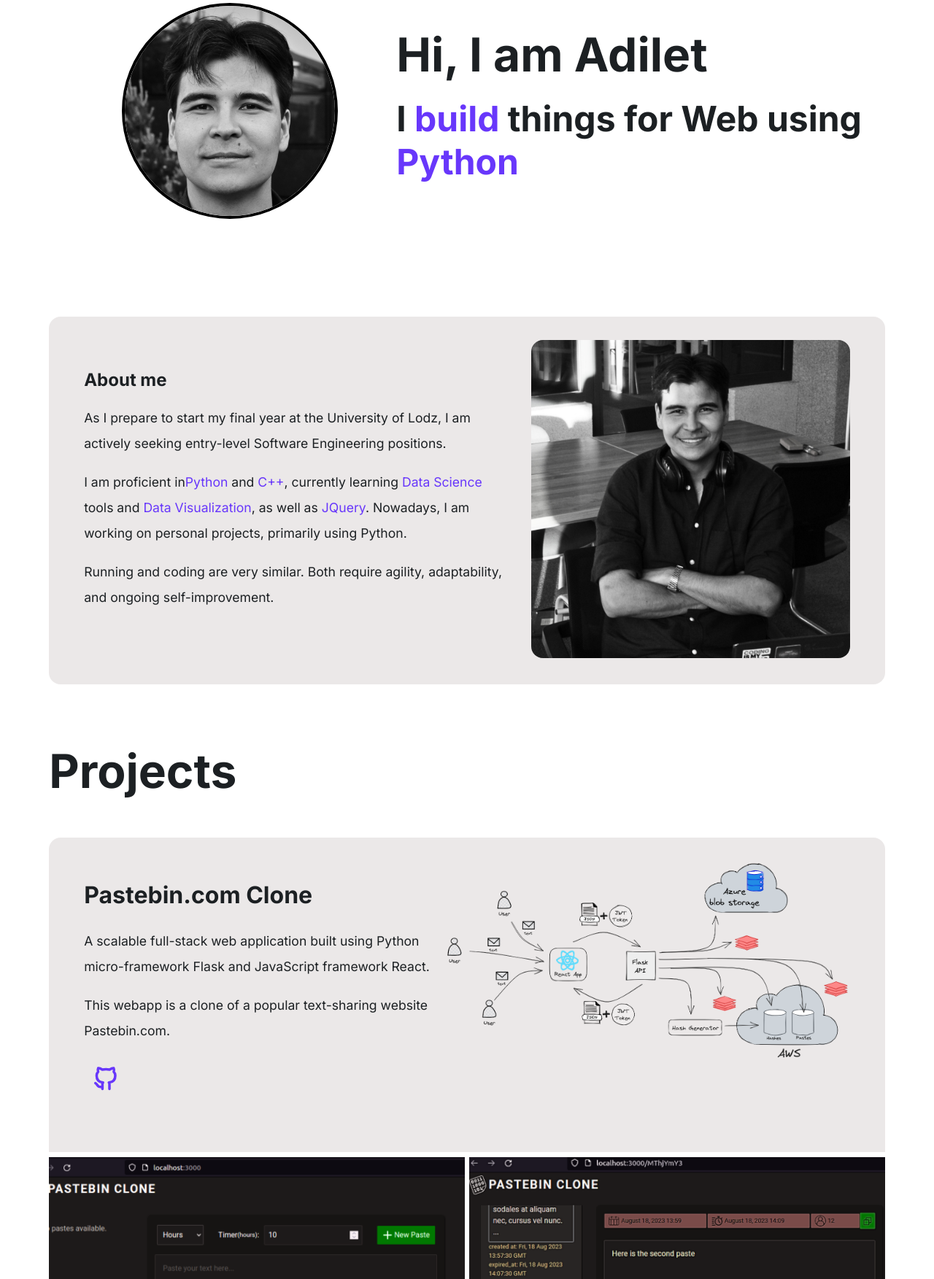
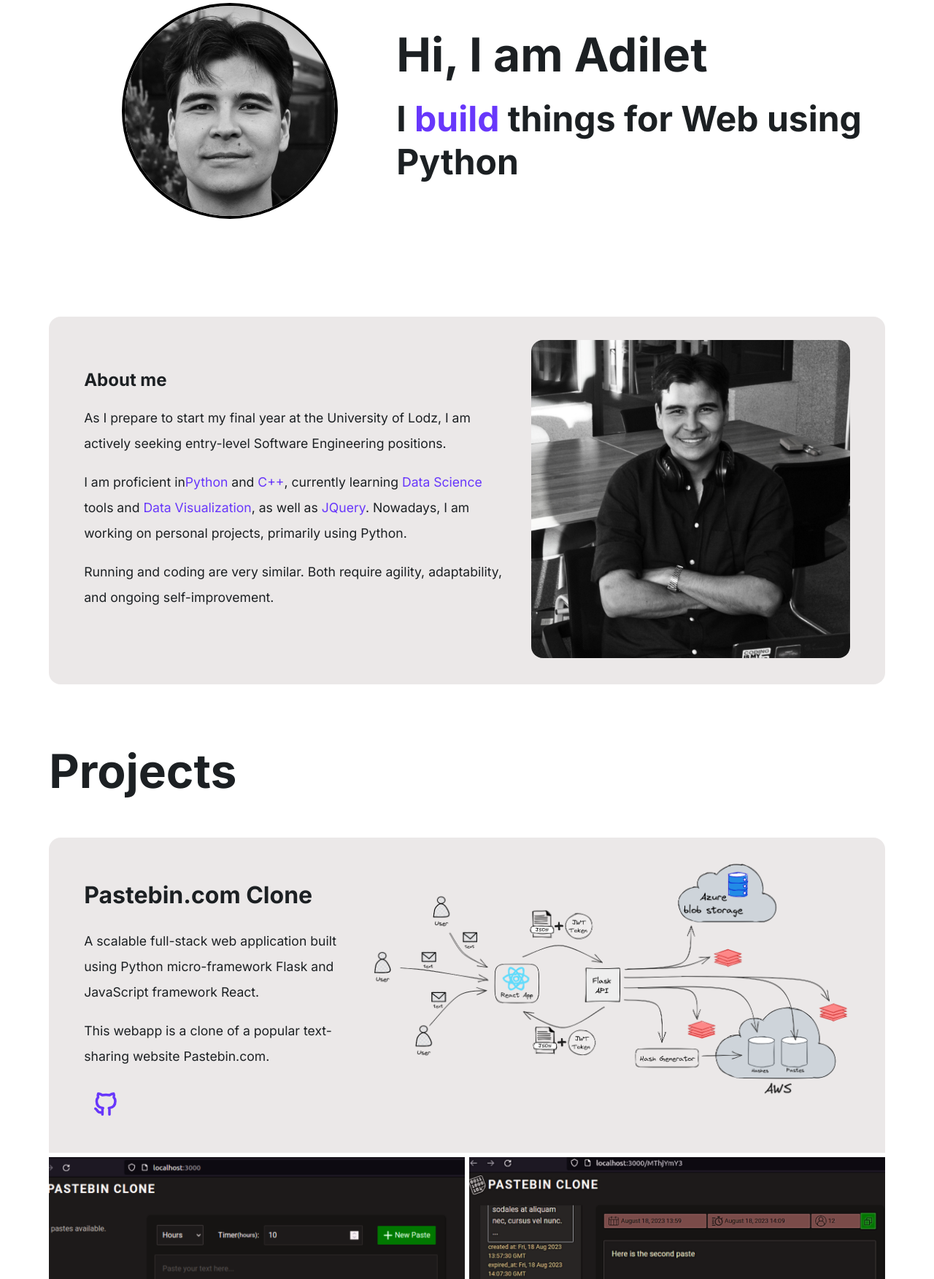
Before and after one commit to adiletbaimyrza/Portfolio, a Flask app: page /about in a window 1280 px wide. Shown: the part 232-1985 px from the top of the page at 73% size. Run offline with Flask 3, Linux system fonts and the light colour scheme; some libraries are stand-ins or nearby versions.

Commit message:
refactor

```diff
--- a/portfolio/templates/about.html
+++ b/portfolio/templates/about.html
@@ -23,8 +23,7 @@
             <p id="motto">
                 I
                 <span class="u-accent" id="changingWord">build</span>
-                things for Web using
-                <span class="u-accent">Python</span>
+                things for Web using Python
             </p>
         </div>
     </section>
@@ -56,7 +55,7 @@
 
         <div class="proj" id="proj-1">
             <div class="proj-desc">
-                <div class="proj-desc-text">
+                <div class="proj-desc-text" id="proj-desc-text-1">
                     <h1 class="header">Pastebin.com Clone</h1>
                     <p class="text-block">
                         A scalable full-stack web application built using
```
